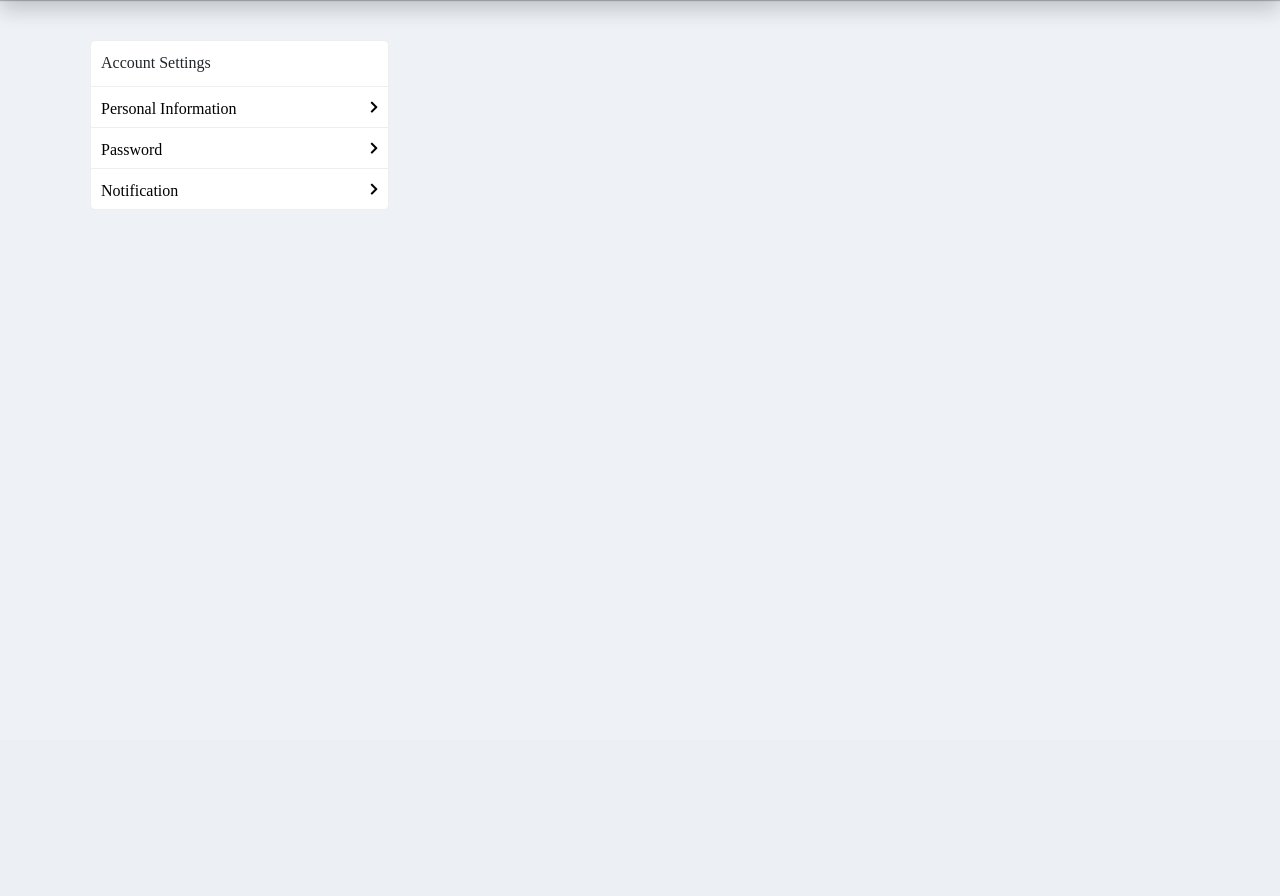
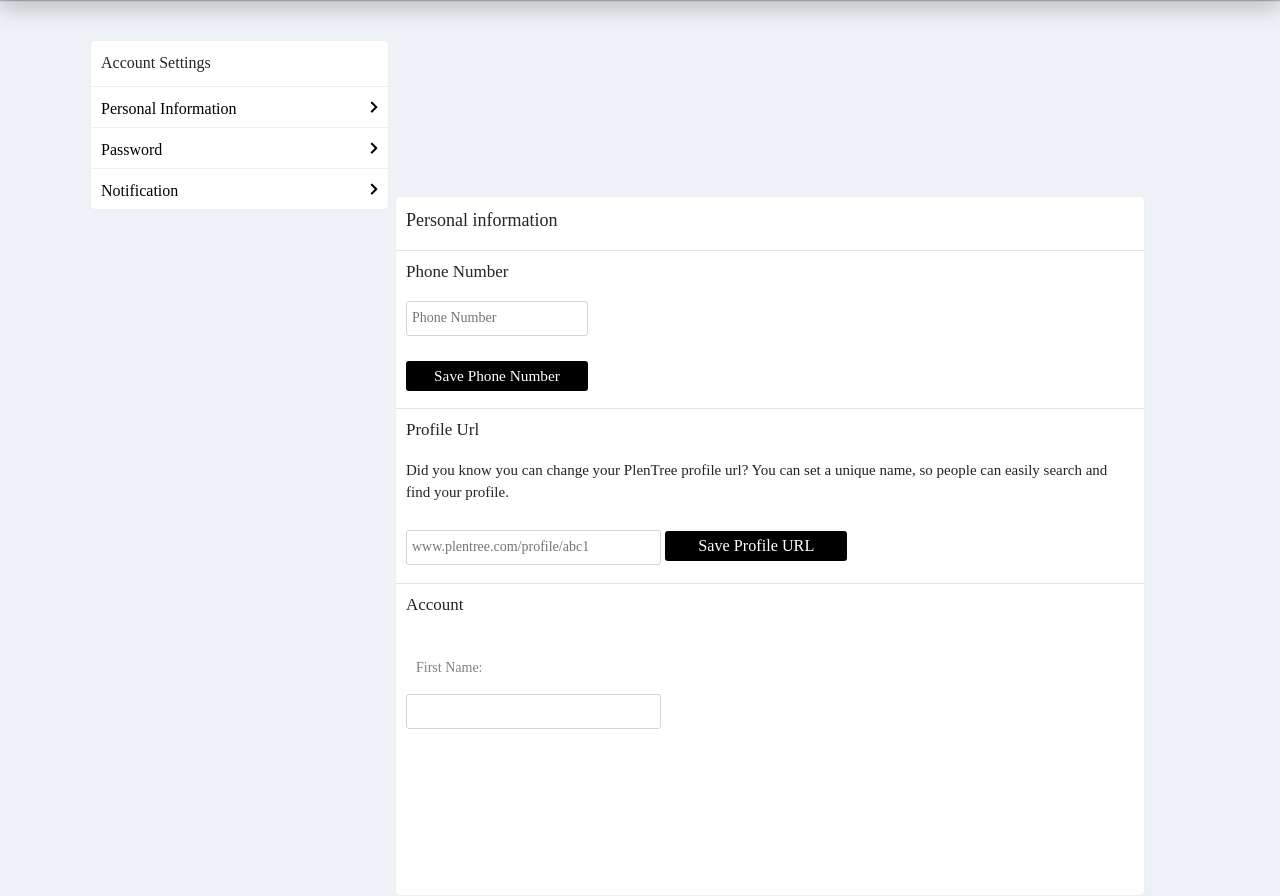
Before and after one commit to SyeedHasan/TeachMe, a PHP site: page /settings.php in a window 1280 px wide. Shown: the part 60-956 px from the top of the page. Before the commit the page ends 269 px from the top, so only its background shows below. Run offline with PHP 8.4, Linux system fonts and the light colour scheme; the visitor is signed in with stand-in values (Sample User, id 1); some libraries are stand-ins or nearby versions.

Commit message:
changed settings

```diff
--- a/assets/css/settings.css
+++ b/assets/css/settings.css
@@ -1,5 +1,65 @@
 /* CONTAINS CODE FOR SETTINGS */
+.sClass{
+    width:750px;
+    height:700px;
+    background-color:white;
+    margin-left:395px;
+    margin-top:-49px;
+    border: 1px;
+    border-style:groove;
+    border-radius:5px;
+    overflow: hidden;
+}
+#p
+{   padding:10px 10px 0px 10px;
+    font-size:18px;
+}
+#a
+{
+    padding:0px 10px 0px 10px;
+    font-size:17;
+}
+#b{
+    width:25%;
+    height:30px;
+    border:none;
+    border-radius: 3px;
+    font-size:90%;
+    color: white;
+    background-color: black;
+    outline:0;
+    margin:0;
 
+}
+#c{
+    width: 25%;
+    height: 35px;
+    border-radius: 3px;
+    margin: 0px;
+    border: 1px solid #D3D3D3;
+    font-size: 14px;
+    padding: 5px;
+    resize:none;
+}
+#d{
+    padding:0px 10px 0px 10px;
+    font-size:15;
+}
+#e{
+    width: 35%;
+    height: 35px;
+    border-radius: 3px;
+    margin: 0px;
+    border: 1px solid #D3D3D3;
+    font-size: 14px;
+    padding: 5px;
+    resize:none;
+}
+#f{
+    font-size:14;
+    color:grey;
+    padding:0px 10px 0px 10px;
+}
 .mainClass {
     border-collapse: collapse;
     width: 299px;
@@ -7,6 +67,8 @@
     margin-left: 90px;
     margin-top: 40px;
 }
+
+
 
 .anchortags {
     padding-left: 10px;
--- a/settings.php
+++ b/settings.php
@@ -13,6 +13,36 @@ include("includes/header.php");
     <li class="link linkBorderA"><a class="anchorTags" href="#">Password<i class="fas fa-chevron-right"></i></a></li>
     <li class="link"><a class="anchorTags" href="#">Notification<i class="fas fa-chevron-right"></i></a></li>
 </div>
+<div class="sClass">
+<p id="p">Personal information <p>
+    <hr>
+<p id="a">Phone Number </p>
+<form id="a"action="#" method="get">
+    <input id="c" type="text" name="usrtel" placeholder="Phone Number">
+    <br>
+    <br>
+    <input id="b" type="submit" value="Save Phone Number">
+</form>
+<hr>
+<p id="a"> Profile Url </p>
+<p id="d" >Did you know you can change your PlenTree profile url? You can set a unique name, so people can easily search and find your profile.</p>
+<form id="p" action="#" method="get">
+    <input id="e"type="text" name="url" placeholder="www.plentree.com/profile/abc1">
+    <input id="b" type="submit" value="Save Profile URL">
+</form>
+<hr>
+<p id="a"> Account </p>
+<br>
+<form id="a" action="#" method="get"><p id="f">First Name:</p>
+    <input id="e" type="text" name="fname">
+</form>
+
+
+
+
+
+</div>
+
 
 <script src="https://code.jquery.com/jquery-3.2.1.slim.min.js" integrity="sha384-KJ3o2DKtIkvYIK3UENzmM7KCkRr/rE9/Qpg6aAZGJwFDMVNA/GpGFF93hXpG5KkN"
         crossorigin="anonymous"></script>
```
